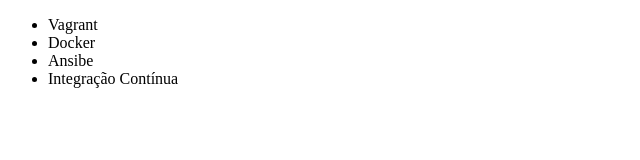
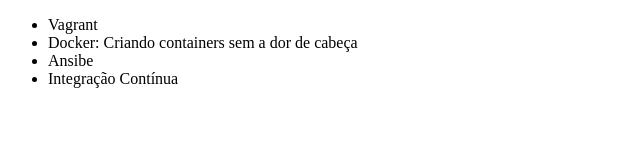
Before and after one commit to Diego457923/personal_tests, a plain HTML site: page index.html in a window 1280 px wide. Shown: the whole page, without its empty margins (0-640 px from the left). Drawn offline with Linux system fonts and the light colour scheme.

Commit message:
Corrigindo o nome do curso de Docker

```diff
--- a/index.html
+++ b/index.html
@@ -10,7 +10,7 @@
     <ul>
 
         <li>Vagrant</li>
-        <li>Docker</li>
+        <li>Docker: Criando containers sem a dor de cabeça</li>
         <li>Ansibe</li>
         <li>Integração Contínua</li>
 
```
